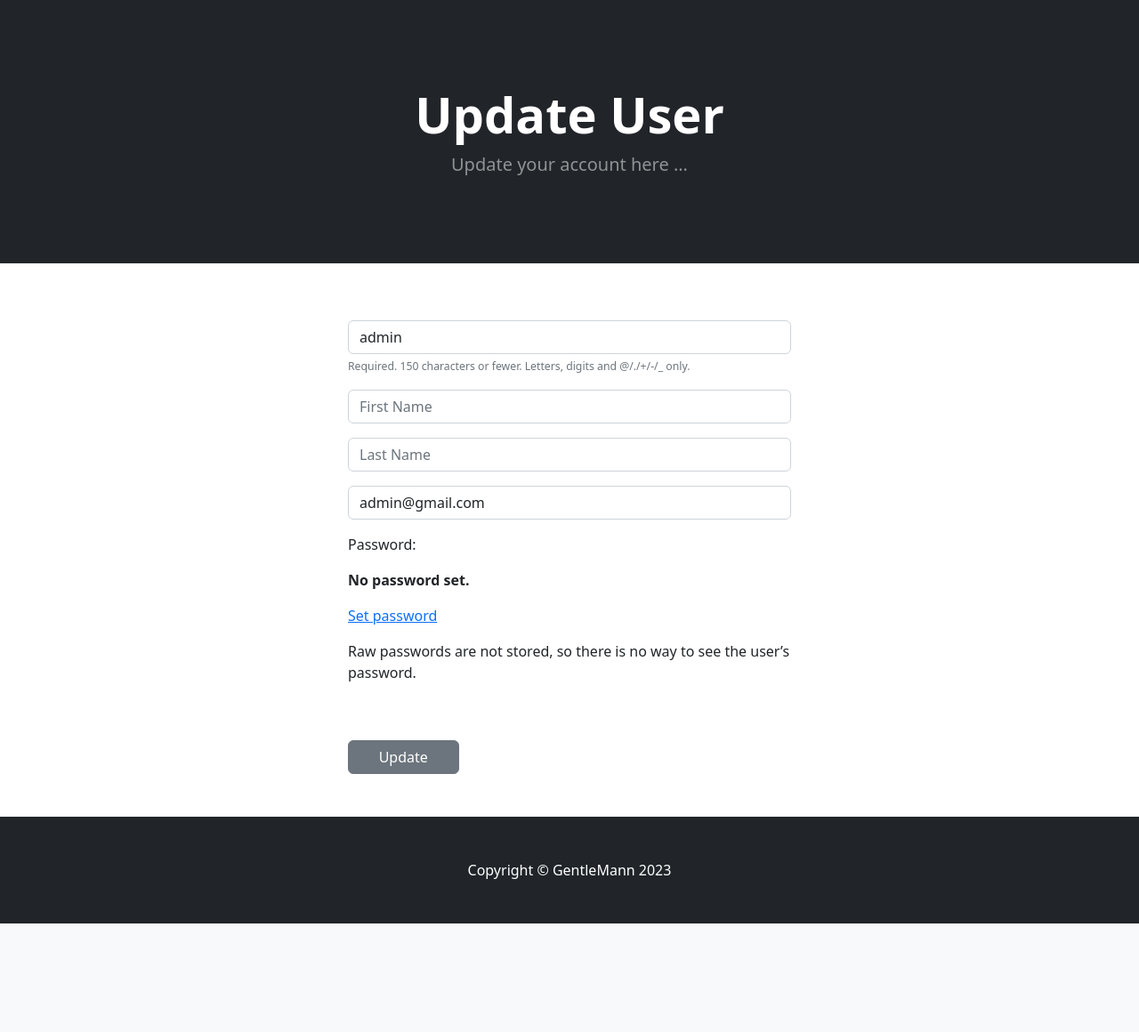
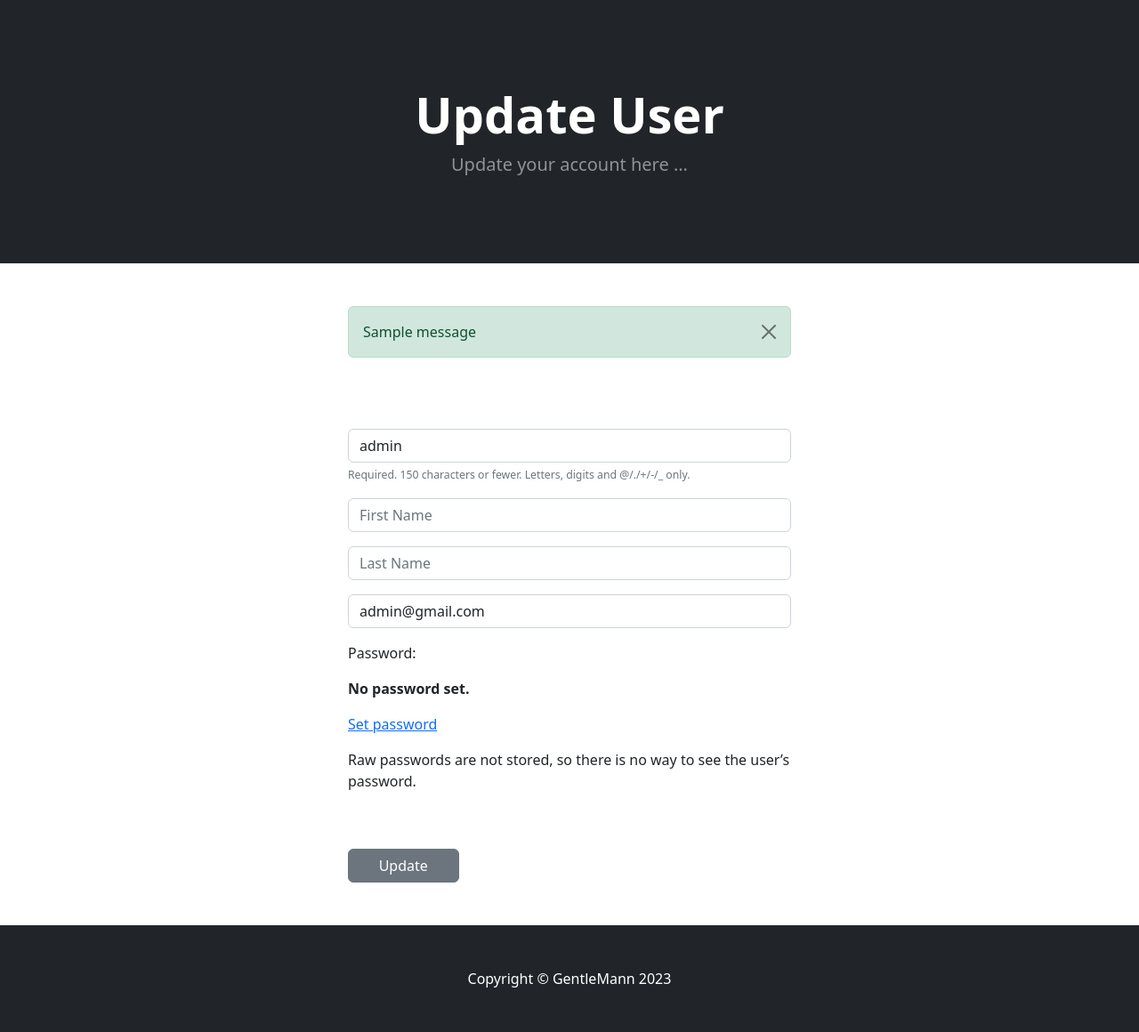
Before and after one commit to geoffreykithuku/django-ecommerce, a Django app: page /update_user/ in a window 1280 px wide. Shown: the part 57-1217 px from the top of the page at 89% size. Before the commit the page ends 1095 px from the top, so only its background shows below. Run offline with Django 5.2, Linux system fonts and the light colour scheme; a user stored in the database is signed in; data comes from the database, SQL or seed files in the repository; both versions use the stored data as it was after the commit; tables that the repository leaves empty hold one stand-in row (values such as "Sample post"); one stand-in notice (Sample message) is shown; some libraries are stand-ins or nearby versions.

Commit message:
add message to indicate success/ failure of user update

```diff
--- a/store/templates/update_user.html
+++ b/store/templates/update_user.html
@@ -10,6 +10,29 @@
     </div>
   </div>
 </header>
+
+{% if messages %}
+<div class="container px-4 px-lg-5 mt-5">
+  <div class="row gx-4 gx-lg-5 align-items-center">
+    <div class="col-md-6 offset-md-3 mx-auto">
+      {% for message in messages %}
+      <div
+        class="alert alert-{{message.tags}} alert-dismissible fade show"
+        role="alert"
+      >
+        {{message}}
+        <button
+          type="button"
+          class="btn-close"
+          data-bs-dismiss="alert"
+          aria-label="Close"
+        ></button>
+      </div>
+      {% endfor %}
+    </div>
+  </div>
+</div>
+{% endif %}
 
 <section class="pt-3 pb-5">
   <div class="container px-4 px-lg-5 mt-5">
```
Also changed, not shown: db.sqlite3.
